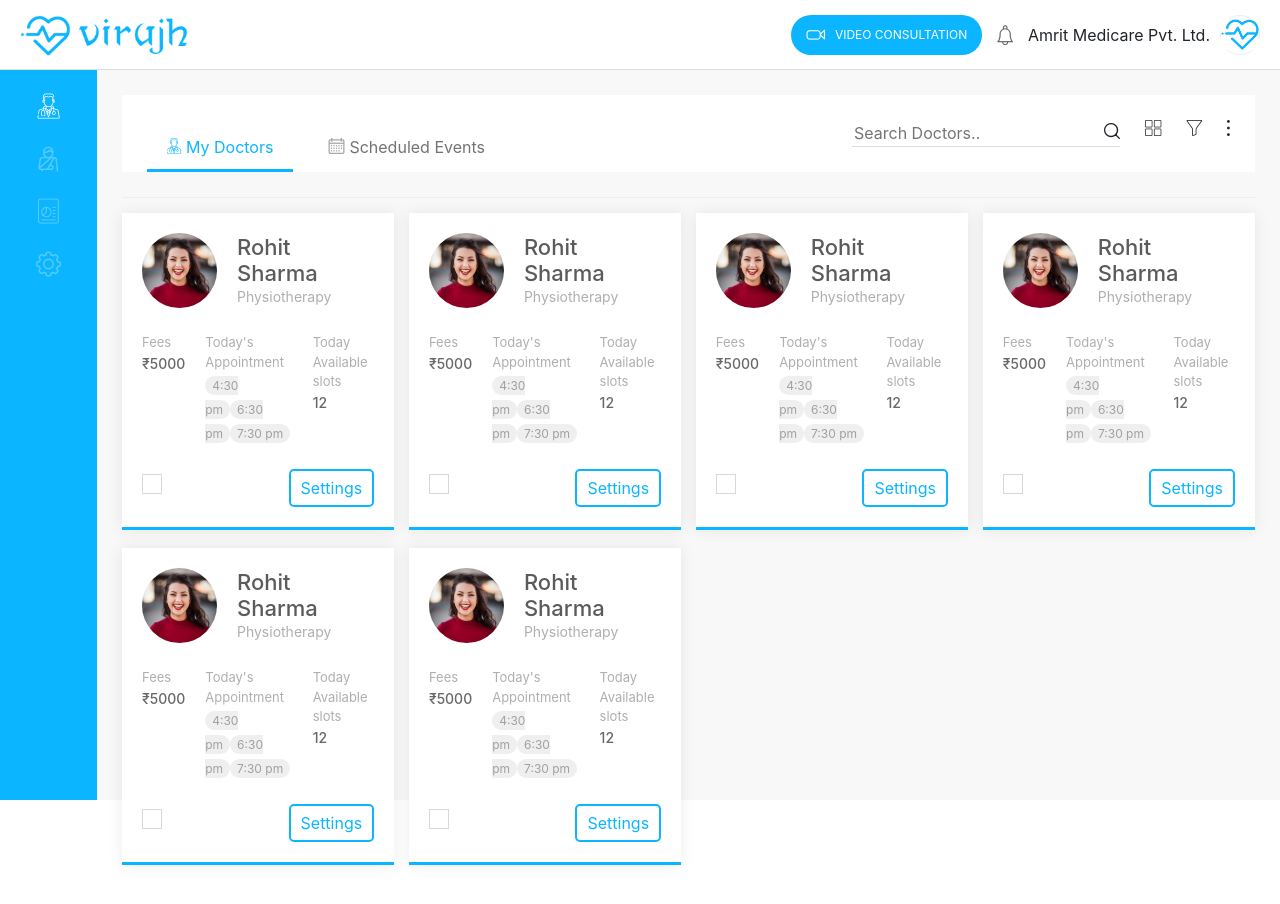
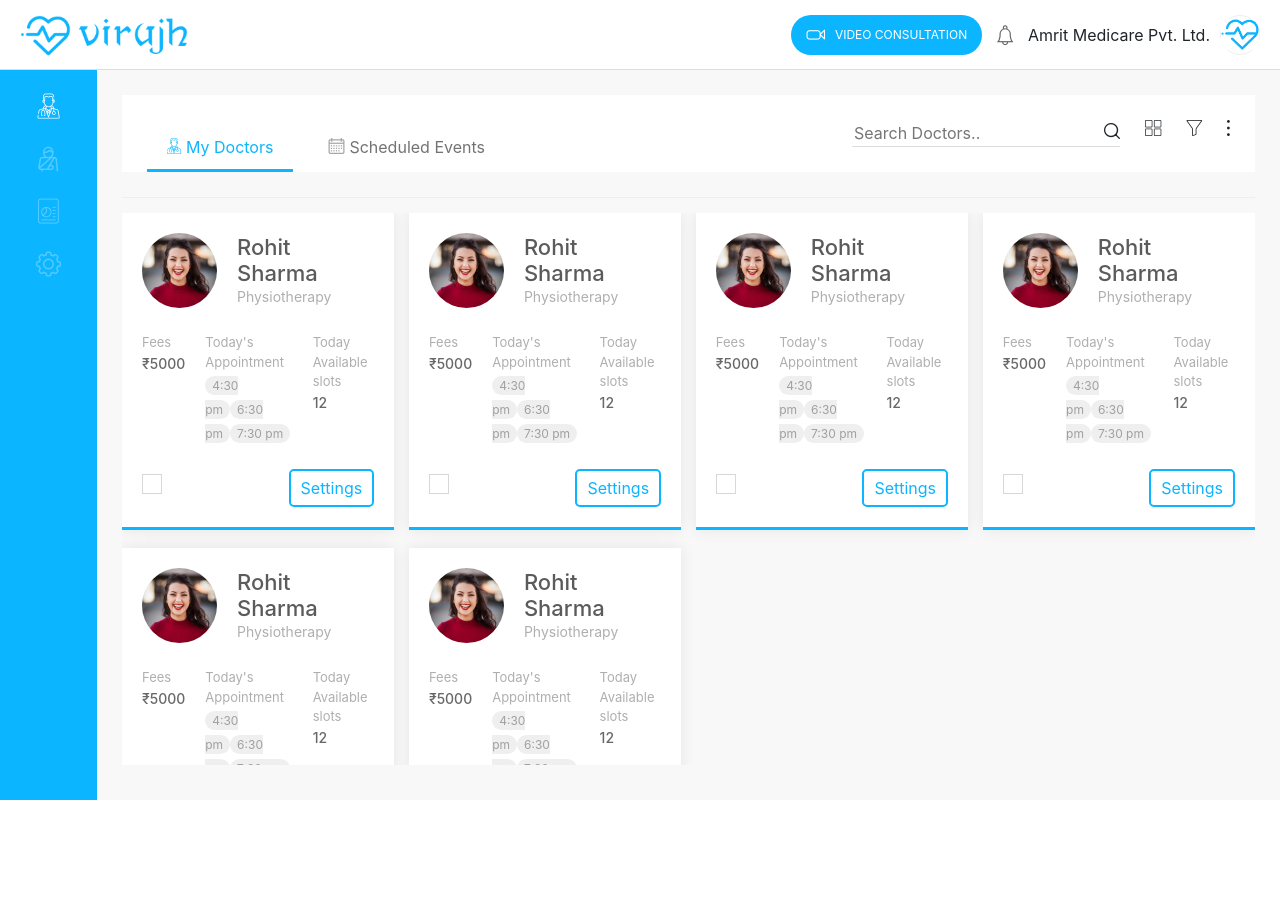
Before and after one commit to ramanarra/frontend, a React (Create React App) app: page / in a window 1280 px wide. After the commit the page ends 820 px from the top, so only its background shows below. Built offline with nearby package versions, Linux system fonts and the light colour scheme.

Commit message:
Fixed scroll in dashboard

```diff
--- a/src/component/Doctor/Dashboard/dashboard.scss
+++ b/src/component/Doctor/Dashboard/dashboard.scss
@@ -8,8 +8,9 @@
     }
 
     .my-doctors-sec{
-        // max-height: 10px;
-        // overflow: hidden;
+        max-height: calc(100vh - 248px);
+        overflow: hidden;
+        overflow: auto;
 
     }
 }
--- a/src/style.scss
+++ b/src/style.scss
@@ -1,3 +1,7 @@
+body{
+    overflow: hidden;
+}
+
 .app-main {
     width: 100%;
     position: relative;
```
